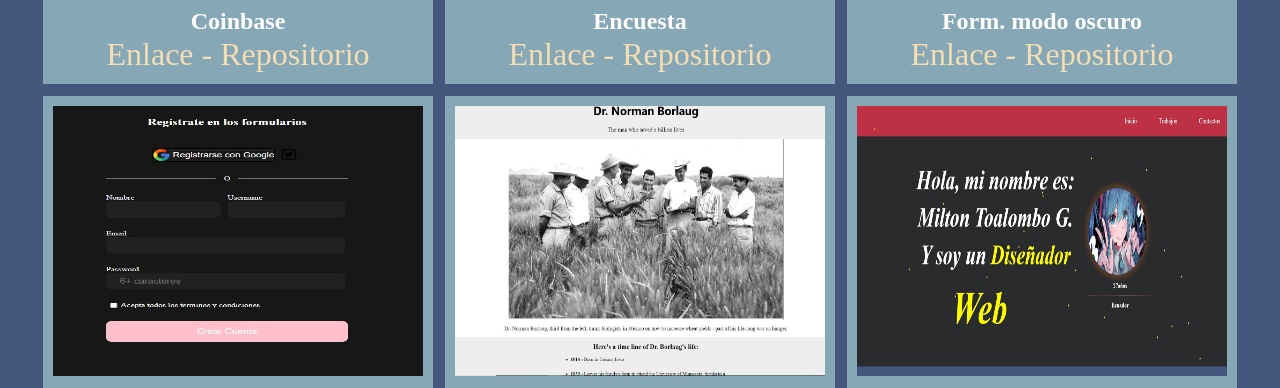
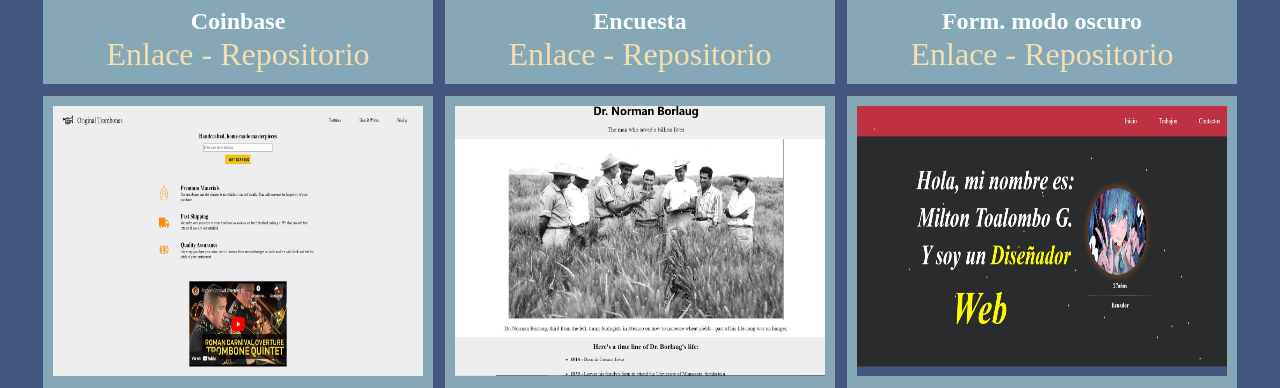
Before and after one commit to xXMiltonTGXx/portafoliomtg, a plain HTML site: page index.html in a window 1280 px wide. Shown: the part 1173-1561 px from the top of the page. Drawn offline with Linux system fonts and the light colour scheme.

Commit message:
Update index.html

```diff
--- a/index.html
+++ b/index.html
@@ -80,7 +80,7 @@
           </div>
           <div class="project-tile">
             <a href="Mis-Proyectos/PaginaInicio/html/landingpage.html" target="_blank"
-              ><img src="assets/img/formulario.JPG" alt="foto"
+              ><img src="assets/img/inicio.JPG" alt="foto"
             /></a>
             <h2 class="nombreproyecto">Inicio</h2>
             <a
```
